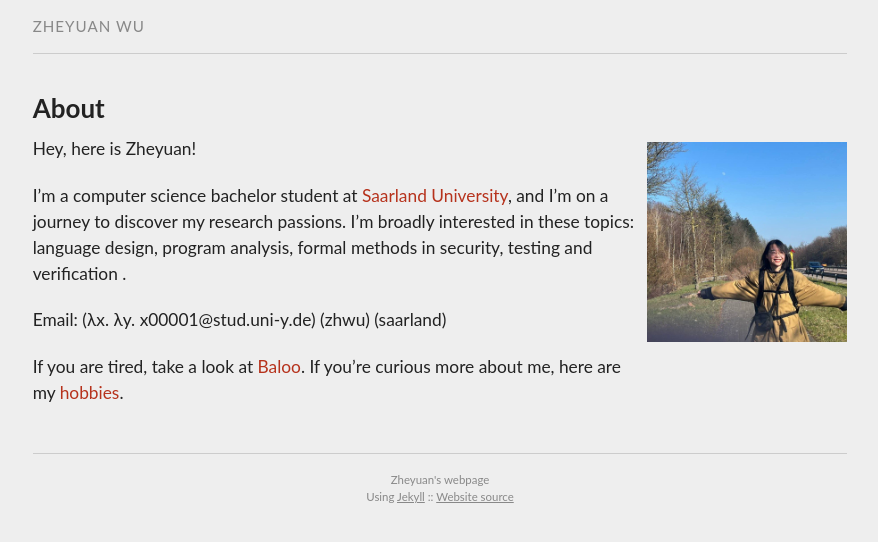
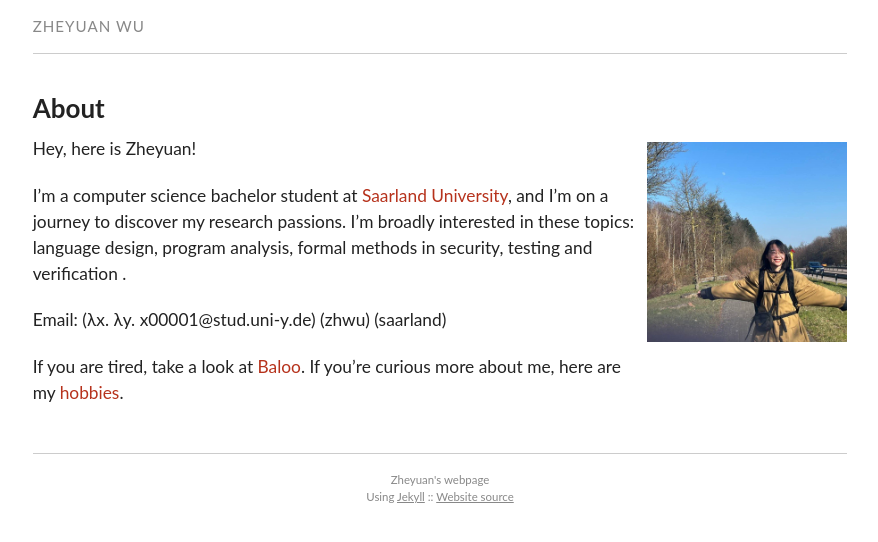
Before and after one commit to ZheyuanWU/ZheyuanWU.github.io, a Jekyll site: the page built from index.md, in a window 1280 px wide. Shown: the top 542 px of the page, without its empty margins (200-1078 px from the left). Built offline with Jekyll 4.4.1, drawn with Linux system fonts in a browser that asks for light colours.

Commit message:
change bg color

```diff
--- a/css/main.scss
+++ b/css/main.scss
@@ -18,6 +18,7 @@ $small-font-size:  0.875em;
 $vsmall-font-size: 0.66em;
 $spacing-unit:     1.5em;
 
+$white:      #fff;
 $grey-vlight:#eee;
 $grey-light: #ccc;
 $grey:       #888;
@@ -27,7 +28,7 @@ $blue:       #0091ed;
 $orange:     #ca6c18;
 $red:        #b6321c;
 
-$background:        $grey-vlight;
+$background:        $white;
 $dark-background:   darken($background, 5%);
 $text-color:        $grey-vdark;
 $text-light-color:  $grey;
```
Also changed, not shown: 1 other file.
